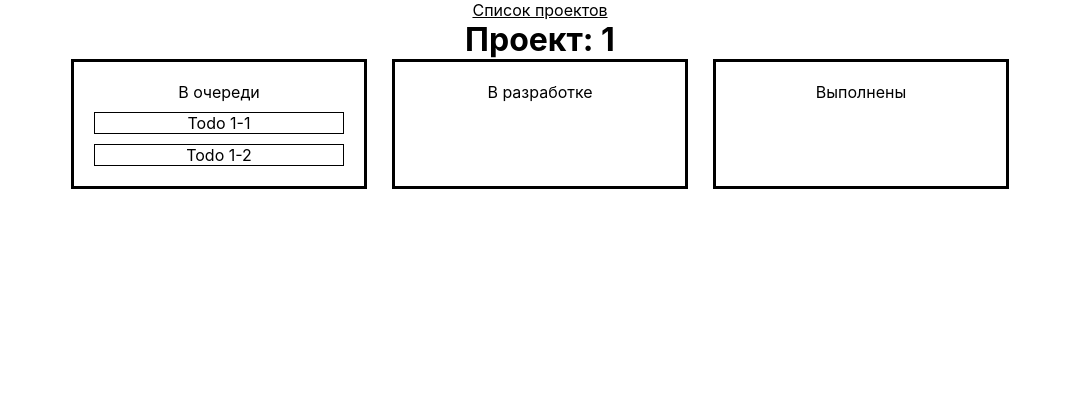
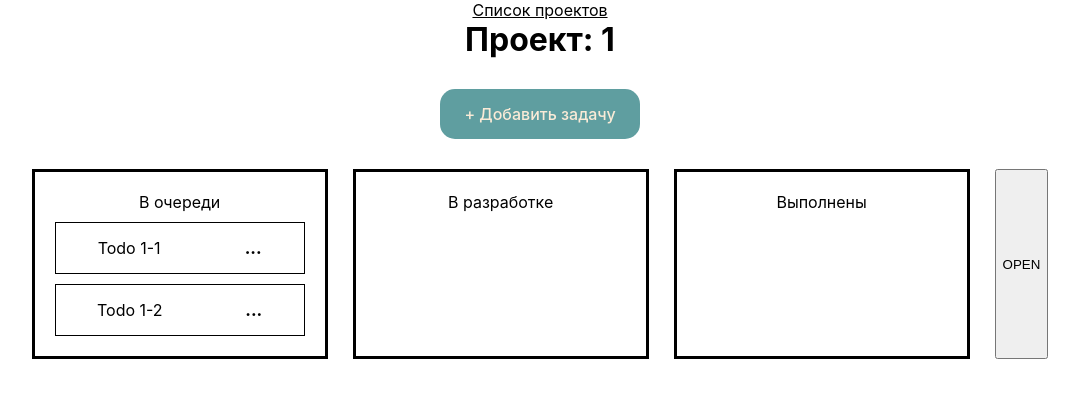
Before and after one commit to vkuznetsoff/todo-app-new, a React (Create React App) app: page /projects/1 in a window 1280 px wide. Shown: the top 398 px of the page, without its empty margins (100-1179 px from the left). Built offline with nearby package versions, Linux system fonts and the light colour scheme.

Commit message:
Create init Modal

```diff
--- a/package.json
+++ b/package.json
@@ -10,6 +10,8 @@
     "@types/node": "^16.18.3",
     "@types/react": "^18.0.25",
     "@types/react-dom": "^18.0.9",
+    "classnames": "^2.3.2",
+    "cn": "^0.1.1",
     "react": "^18.2.0",
     "react-dnd": "^16.0.1",
     "react-dnd-html5-backend": "^16.0.1",
--- /dev/null
+++ b/src/components/Modal/Modal.css
@@ -0,0 +1,15 @@
+.modal {
+  position: absolute;
+  left: 0;
+  top: 0;
+  right: 0;
+  bottom: 0;
+  background-color: rgba(0, 0, 0, 0.5);
+  display: flex;
+  align-items: center;
+  justify-content: center;
+}
+
+.modal__none {
+  display: none;
+}
--- /dev/null
+++ b/src/components/Modal/Modal.jsx
@@ -0,0 +1,29 @@
+import cn from "classnames";
+import "./Modal.css";
+
+const Modal = ({ showModal, setShowModal }) => {
+  const closeModalHandler = () => {
+    setShowModal(!showModal);
+  };
+  return (
+    <div
+      className={cn("modal", {
+        modal__none: showModal ? undefined : "none",
+      })}
+    >
+      <div class="modal__container">
+        <div class="modal__header">
+          <div class="modal__title">Заголовок</div>
+        </div>
+
+        <div class="modal__content">Содержимое</div>
+
+        <div class="modal__footer">
+          <button onClick={closeModalHandler}>Закрыть</button>
+        </div>
+      </div>
+    </div>
+  );
+};
+
+export default Modal;
--- a/src/components/Project/Project.css
+++ b/src/components/Project/Project.css
@@ -1,4 +1,7 @@
-.projectcontainer {
+.project__container {
+  display: flex;
+  flex-direction: column;
+  align-items: center;
 }
 
 .project__title {
@@ -10,6 +13,7 @@
   display: flex;
   justify-content: center;
   gap: 25px;
+  margin-top: 30px;
 }
 
 .todos__column {
@@ -20,6 +24,21 @@
   padding: 20px;
 }
 
+.project__button {
+  font-weight: 500;
+  color: antiquewhite;
+  background-color: cadetblue;
+  width: 200px;
+  border-radius: 15px;
+  margin-top: 30px;
+  padding: 15px 0;
+  cursor: pointer;
+}
+
+.project__button:hover {
+  filter: brightness(120%);
+}
+
 @media (min-width: 800px) {
   .projectcontainer {
     display: grid;
--- a/src/components/Project/Project.jsx
+++ b/src/components/Project/Project.jsx
@@ -1,4 +1,4 @@
-import React, { useEffect } from "react";
+import React, { useEffect, useState } from "react";
 import { useParams } from "react-router";
 
 import "./Project.css";
@@ -6,6 +6,7 @@ import Todo from "../Todo/Todo";
 import { useSelector } from "react-redux";
 import TargetBox from "./TargetBox";
 import { statuses } from "./../../redux/todoReducer";
+import Modal from "../Modal/Modal";
 
 const tbKeys = {
   QUEUE: "QUEUE",
@@ -14,9 +15,12 @@ const tbKeys = {
 };
 const Project = () => {
   const { projectID } = useParams();
+  const [showModal, setShowModal] = useState(false);
 
   const projects = useSelector((state) => state.todoReducer);
   const currentTodos = projects.find((t) => t.id === projectID).todos;
+
+  const handleAddButton = () => {};
 
   // useEffect(() => {
   //   getTodos(String(projectID));
@@ -26,6 +30,10 @@ const Project = () => {
     <div className="project">
       <div className="project__container">
         <div className="project__title">Проект: {projectID}</div>
+
+        <div className="project__button" onClick={handleAddButton}>
+          + Добавить задачу
+        </div>
 
         <div className="project__todos">
           {/* <div className="todos__column">
@@ -64,6 +72,8 @@ const Project = () => {
               (f) => f.status === statuses.DONE
             )}
           />
+          <button onClick={() => setShowModal(true)}>OPEN</button>
+
           {/* <TargetBox currentTodos={currentTodos} />
           <TargetBox currentTodos={currentTodos} /> */}
           {/*
@@ -84,6 +94,8 @@ const Project = () => {
           </div>
            */}
         </div>
+
+        <Modal showModal={showModal} setShowModal={setShowModal} />
       </div>
     </div>
   );
--- a/src/components/Todo/Todo.css
+++ b/src/components/Todo/Todo.css
@@ -1,4 +1,16 @@
 .todo {
+  display: flex;
+  height: 50px;
+  flex-direction: row;
+  justify-content: space-around;
+  align-items: center;
   border: 1px solid;
   margin-top: 10px;
 }
+
+.todo__title {
+}
+
+.todo__button {
+  font-weight: 800;
+}
--- a/src/components/Todo/Todo.jsx
+++ b/src/components/Todo/Todo.jsx
@@ -11,6 +11,7 @@ const Todo = ({ todo }) => {
     }),
   }));
 
+  const todoButtonHandle = () => {};
   return (
     <div
       ref={drag}
@@ -18,8 +19,10 @@ const Todo = ({ todo }) => {
         opacity: isDragging ? 0.5 : 1,
       }}
       className="todo"
+      onClick={todoButtonHandle}
     >
-      {todo.title}
+      <div class="todo__title">{todo.title}</div>
+      <div class="todo__button">...</div>
     </div>
   );
 };
```
Also changed, not shown: 1 other file (tests, documents, lock files or other folders).
